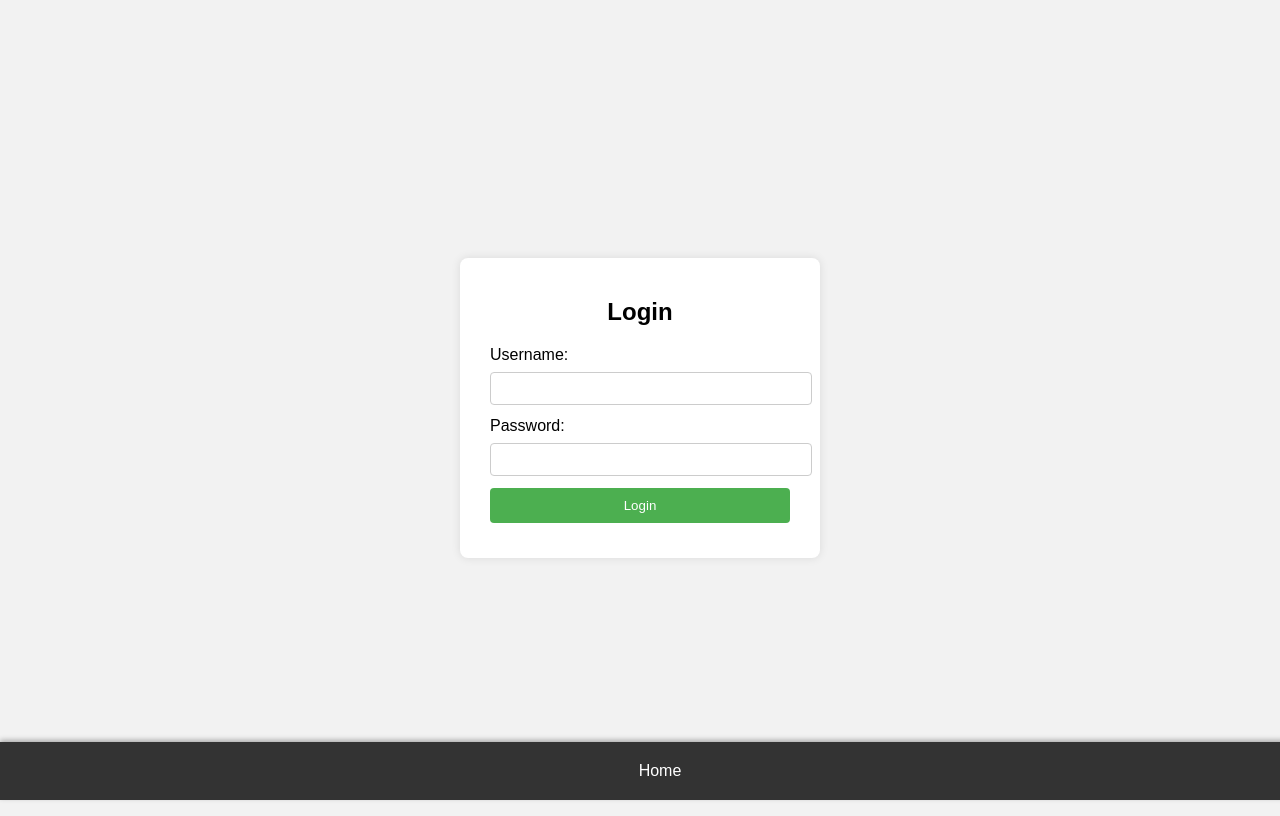
After one commit to MH51/webtry, a Flask app: page /login in a window 1280 px wide. The commit adds this page. Run offline with Flask 3, Linux system fonts and the light colour scheme.

Commit message:
login-main-home basic done

```diff
--- a/webv1/app.py
+++ b/webv1/app.py
@@ -60,7 +60,12 @@ def reset():
         os.remove(CSV_FILE)
         return redirect(url_for('home'))
 
-
+@app.route('/login')
+def login():
+    return render_template('login.html')
+@app.route('/main')
+def main():
+    return render_template('main.html')
 
 
 
--- a/webv1/data.csv
+++ b/webv1/data.csv
@@ -1,2 +1 @@
-2025-05-18 21:44:03,,,,Dine In
-2025-05-18 21:44:04,,,,Take Away
+Timestamp,Name,Item,Quantity,Selection
--- /dev/null
+++ b/webv1/templates/login.html
@@ -0,0 +1,126 @@
+<!DOCTYPE html>
+<html lang="en">
+<head>
+<meta charset="UTF-8" />
+<meta name="viewport" content="width=device-width, initial-scale=1.0" />
+<title>Simple Login Page</title>
+<style>
+  body {
+    font-family: Arial, sans-serif;
+    background-color: #f2f2f2;
+    display: flex;
+    height: 100vh;
+    justify-content: center;
+    align-items: center;
+  }
+
+  .login-container {
+    background-color: #fff;
+    padding: 20px 30px;
+    border-radius: 8px;
+    box-shadow: 0 0 10px rgba(0,0,0,0.1);
+    width: 300px;
+  }
+
+  h2 {
+    text-align: center;
+    margin-bottom: 20px;
+  }
+
+  input[type="text"],
+  input[type="password"] {
+    width: 100%;
+    padding: 8px 10px;
+    margin: 8px 0 12px 0;
+    border: 1px solid #ccc;
+    border-radius: 4px;
+  }
+
+  button {
+    width: 100%;
+    padding: 10px;
+    background-color: #4CAF50;
+    color: white;
+    border: none;
+    border-radius: 4px;
+    cursor: pointer;
+  }
+
+  button:hover {
+    background-color: #45a049;
+  }
+
+  #message {
+    margin-top: 15px;
+    text-align: center;
+    font-weight: bold;
+  }
+  /* Style for the footer element */
+        footer {
+        background-color: #333;        /* Dark background color */
+        color: #fff;                   /* Text color */
+        padding: 20px;                 /* Space inside the footer */
+        text-align: center;            /* Center the text */
+        position: fixed;               /* Fix the footer at the bottom */
+        width: 100%;                   /* Full width */
+        bottom: 0;                     /* Stick to bottom of the viewport */
+        left: 0;                       /* Align to the left edge */
+        box-shadow: 0 -2px 5px rgba(0,0,0,0.3); /* Optional shadow effect */
+        font-family: Arial, sans-serif; /* Font style */
+        }
+
+        /* Optional: Add hover effects for links inside footer */
+        footer a {
+        color: #fff;
+        text-decoration: none;
+        }
+
+        footer a:hover {
+        color: #ddd;
+        }
+</style>
+</head>
+<body>
+<div class="login-container">
+  <h2>Login</h2>
+  <form id="loginForm" onsubmit="return validateLogin()">
+    <label for="username">Username:</label>
+    <input type="text" id="username" name="username" required />
+
+    <label for="password">Password:</label>
+    <input type="password" id="password" name="password" required />
+
+    <button type="submit">Login</button>
+  </form>
+  <div id="message"></div>
+</div>
+
+<script>
+  // Preset login credentials
+  const presetUsername = '1'; //Username
+  const presetPassword = '1'; //Password
+
+  function validateLogin() {
+    const usernameInput = document.getElementById('username').value;
+    const passwordInput = document.getElementById('password').value;
+    const messageDiv = document.getElementById('message');
+
+    if (usernameInput === presetUsername && passwordInput === presetPassword) {
+      messageDiv.style.color = 'green';
+      messageDiv.textContent = 'Login successful!';
+      setTimeout(() => {
+      window.location.href = "/main"; // or another page
+      }, 1000);
+    } else {
+      messageDiv.style.color = 'red';
+      messageDiv.textContent = 'Invalid username or password.';
+    }
+    // Prevent form from submitting
+    return false;
+  }
+</script>
+<footer>
+<a href="/">Home</a> <!--Back to Index -->
+</footer>
+</body>
+</html>
```
Also changed, not shown: webv1/templates/index.html (+37 -10 lines), webv1/templates/main.html (added, +80 -0 lines).
